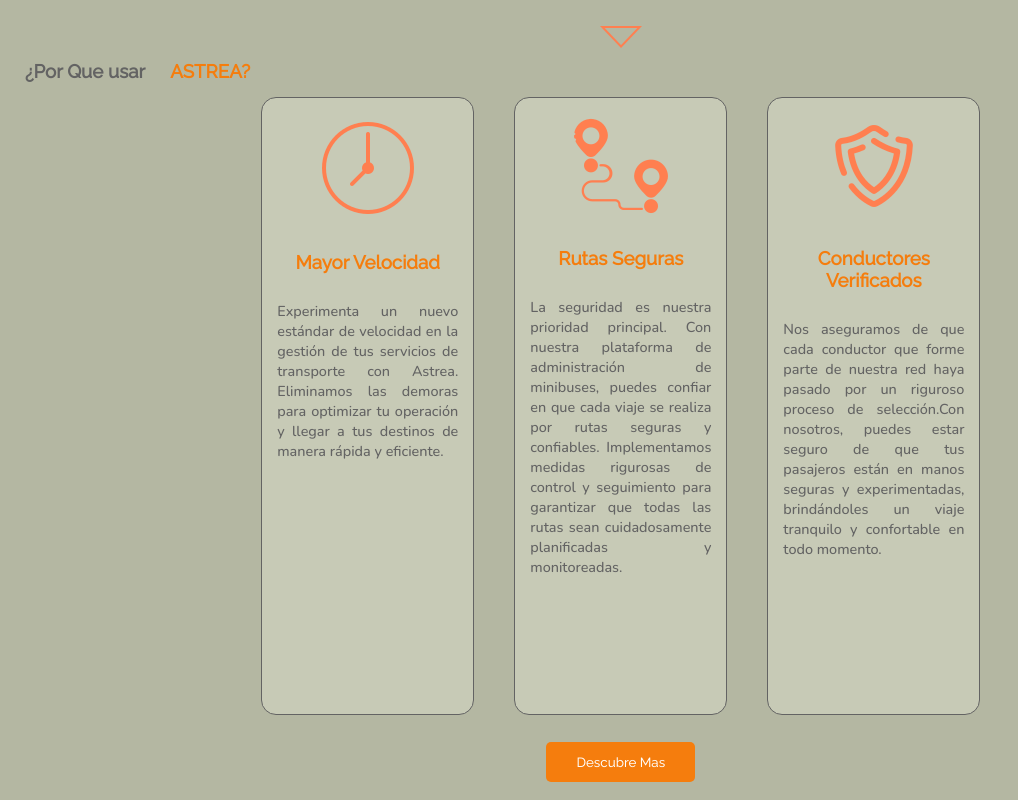
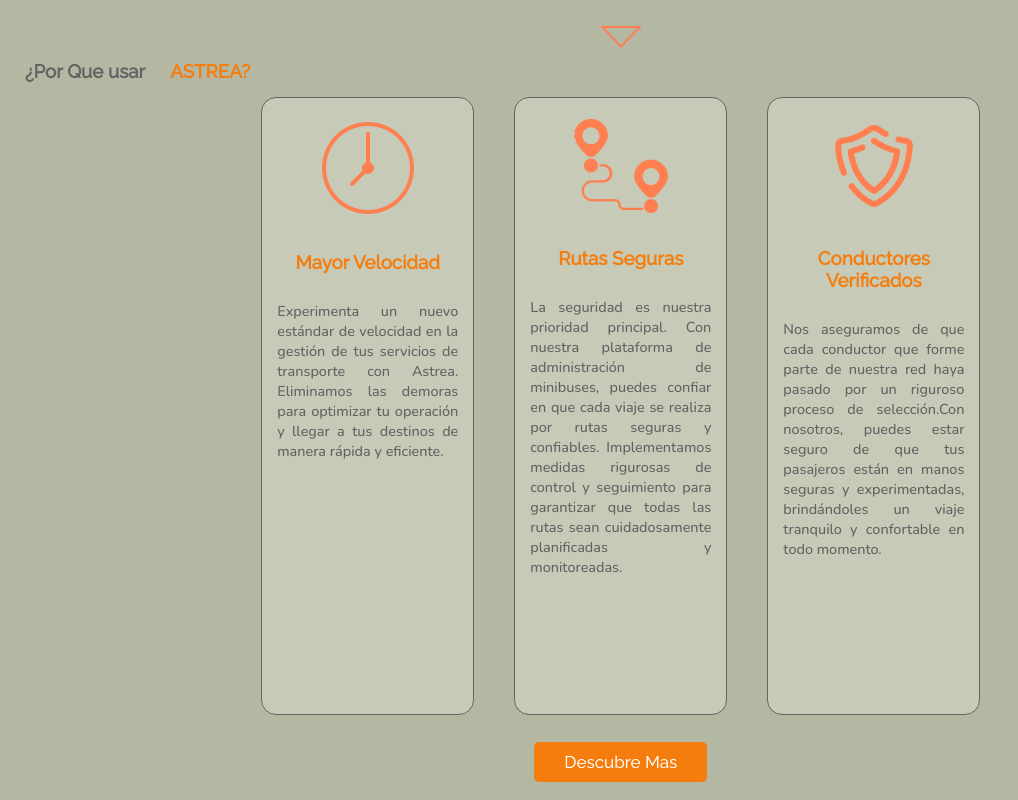
Before and after one commit to jHOkE-C/Web_OS, a React (Create React App) app in the folder frontend/: page / in a window 1280 px wide. Shown: the part 715-1515 px from the top of the page, without its empty margins (0-1018 px from the left). Built offline with nearby package versions, Linux system fonts and the light colour scheme.

Commit message:
nagivateInicio

```diff
--- a/frontend/src/components/form_login_client.jsx
+++ b/frontend/src/components/form_login_client.jsx
@@ -1,6 +1,6 @@
 import React, {useState} from 'react'
 import styled from 'styled-components'
-import {Link} from 'react-router-dom'
+import {Link, useNavigate} from 'react-router-dom'
 import Google from '../img/google.jpg'
 import Facebook from '../img/facebook.png'
 function Form_login_client() {
@@ -8,6 +8,7 @@
     const [email, setEmail] = useState('');
     const [password, setPassword] = useState('');
     const [message, setMessage] = useState('');
+    let navigate = useNavigate();
 
     const handleSubmit = async (e) => {
       e.preventDefault();
@@ -25,7 +26,10 @@
       const data = await response.json();
       console.log(data);
       setMessage(data.mensaje);
-
+      if(data == 'Inicio de sesion exitoso'){
+        navigate('InicioPadre', { replace: true })
+        // Aquí ponemos replace:true para reemplazar la ruta actual con la tuya, pues si usaramos el navigate por sí solo, pushearía la ruta por encima de la otra
+      }
     };
 
 
--- a/frontend/src/components/loginPadre/headerPadre.jsx
+++ b/frontend/src/components/loginPadre/headerPadre.jsx
@@ -70,4 +70,5 @@
     text-decoration: none;
     color: #636363;
   }
+
 `
--- a/frontend/src/components/navBar.jsx
+++ b/frontend/src/components/navBar.jsx
@@ -4,6 +4,7 @@
 import Nosotros from '../pages/nosotros'
 import Contacto from '../pages/contacto'
 import Login from '../pages/Login'
+import IPadre from '../pages/loginPadre/inicioPadre'
 function navBar() {
   return (
       <Routes>
@@ -11,6 +12,7 @@
         <Route path="/Nosotros" element={<Nosotros/>}/>
         <Route path="/Contacto" element={<Contacto/>}/>
         <Route path="/Login" element={<Login/>}/>
+        <Route path="/InicioPadre" element={<IPadre/>}/>
       </Routes>
   )
 }
--- a/frontend/src/index.css
+++ b/frontend/src/index.css
@@ -47,3 +47,29 @@
   overflow-x: hidden;
   width: calc(100vw - (100vw - 100%)); /* Esto tendrá en cuenta el ancho de la barra de desplazamiento */
 }
+
+.buttonN{
+  padding-left: 5%;
+  padding-right: 5%;
+  padding-top: 2%;
+  padding-bottom: 2%;
+  height: auto;/*(para que tenga fijo el height)*/
+  background-color: #F57D0D;
+  color: white;
+  font-family: 'raleway';
+  border-radius: 5px;
+  -webkit-border-radius: 5px;
+  -moz-border-radius: 5px;
+  -ms-border-radius: 5px;
+  -o-border-radius: 5px;
+  border: none;
+  font-size: calc(0.08vw + 1em);
+}
+.buttonN:hover{
+  background-color:#636363;
+  color: #F57D0D;
+  transition-duration: 200ms;
+}
+.buttonN:active{
+  border: #F57D0D 5px;
+}
```
